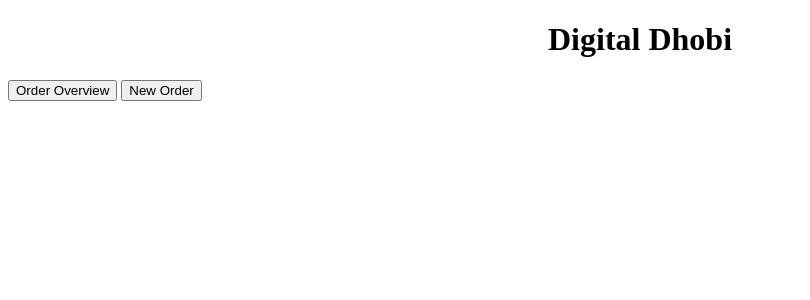
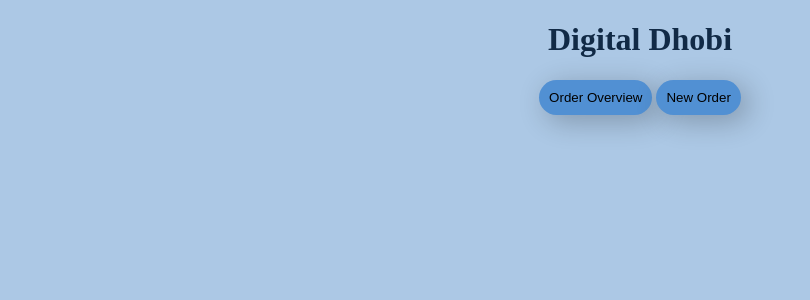
Before and after one commit to notnotrachit/digital_dhobi, a Django app: page /home in a window 1280 px wide. Shown: the top 300 px of the page, without its empty margins (0-810 px from the left). Run offline with Django 4.2, Linux system fonts and the light colour scheme.

Commit message:
new changes

```diff
--- a/templates/home2.html
+++ b/templates/home2.html
@@ -5,37 +5,29 @@
     <meta http-equiv="X-UA-Compatible" content="IE=edge">
     <meta name="viewport" content="width=device-width, initial-scale=1.0">
     <title>Digital Dhobi</title>
-<style>
-div1{
-    display: flex;
-    flex-direction: column;
-
-    width: 100rem;
-    height: fit-content;
-}
-div2{
-    width: 100%;
-    display: flex;
-    justify-content: center;
-    align-items: center;
-}
-
-</style>
 </head>
 <body>
-    <div>
-        <div><h1 style="text-align:center;">Digital Dhobi</h1></div>
-
-        <div class="div1">
-            <div class="div2">
-                <a href="/orders"><button>Order Overview</button></a>
-
-
-             <a href="/new_order"><button>New Order</button></a>
-            </div>
-
-
-        </div>
-    </div>
+<style>
+body{
+        background-color: #acc8e5;
+        color: #112a46;
+}
+button{
+       background-color: #5190d3;
+       border: none;
+       padding: 10px;
+       border-radius: 20px;
+       box-shadow:7px 6px 28px 1px rgba(0, 0, 0, 0.24);
+       cursor:pointer;
+}
+button :active{
+    transform: scale(0.1);
+}
+</style>
+<h1 style="text-align: center">Digital Dhobi</h1>
+      <center>
+        <a href="/orders"><button>Order Overview</button></a>
+        <a href="/new_order"><button>New Order</button>
+    </center>
 </body>
 </html>
```
